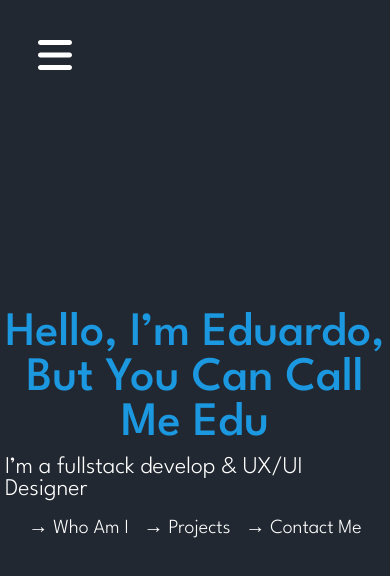
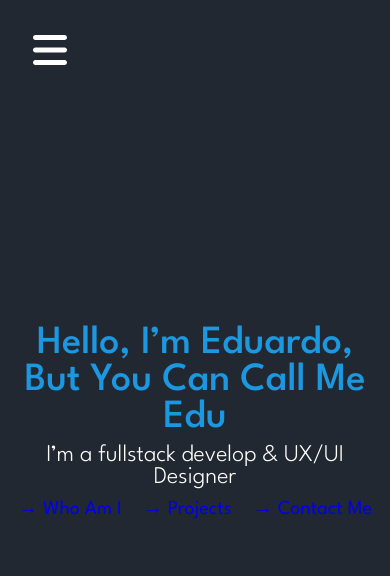
Before and after one commit to eedumarquess/portfolio, a Vue app: page / in a window 390 px wide. Shown: the top 576 px of the page. Built offline with nearby package versions, Linux system fonts and the light colour scheme; a web font is replaced by a local one.

Commit message:
Improve CSS for mobile first

```diff
--- a/src/components/menu/Menu.vue
+++ b/src/components/menu/Menu.vue
@@ -46,7 +46,7 @@ export default {
           Projects
         </router-link>
         <router-link to="/contact-me">
-          Contact Me
+          Contact
         </router-link>
       </div>
 
@@ -77,7 +77,7 @@ export default {
   }
 
   .icon-menu {
-    margin: 35px;
+    margin: 30px;
     filter: invert(95%) sepia(100%) saturate(14%) hue-rotate(213deg) brightness(104%) contrast(104%);
     width: 40px;
     aspect-ratio: 1;
@@ -100,11 +100,7 @@ export default {
   .menubar-links > a {
     padding: 5px;
     margin: 5px 30px;
-    font-size: 45px;
-  }
-
-  .menubar-links > a::before {
-    content: "\2192";
+    font-size: 54px;
   }
 
   .menubar-icons {
--- a/src/views/Homepage.vue
+++ b/src/views/Homepage.vue
@@ -15,18 +15,20 @@
     </p>
     <div id="nav">
       <router-link to="/about-me">
-        Who Am I
+        → Who Am I
       </router-link>
       <router-link to="/projects">
-        Projects
+        → Projects
       </router-link>
       <router-link to="/contact-me">
-        Contact Me
+        → Contact Me
       </router-link>
     </div>
     <router-view/>
   </div>
 </template>
+
+<!-- color: #1B98E0; -->
 
 <style>
   @font-face {
@@ -44,30 +46,39 @@
   }
 
   .homepage-title {
+    margin: 4px 16px;
     text-align: center;
+    font-size: 40px;
+    font-weight: 500;
     color: #1B98E0;
-    font-size: 48px;
-    font-weight: 500;
-    padding: 5px;
-    line-height: 45px;
   }
 
   .homepage-paragraph {
+    margin: 4px 16px;
+    font-size: 24px;
     font-weight: 300;
-    font-size: 24px;
-    padding: 5px 5px 15px 5px;
+    text-align: center;
   }
 
-  #nav > a {
-    color: #fff;
-    text-decoration: none;
-    font-weight: 300;
-    padding: 5px;
-    font-size: 20px;
+  #nav {
+    display: none;
   }
 
-  #nav > a::before {
-    content: "\2192";
+  @media screen and (min-width: 380px) {
+    #nav {
+      display: block;
+      margin: 4px;
+    }
+
+    #nav > a {
+      padding: 4px;
+      margin: 4px;
+      font-size: 20px;
+    }
+
+    #nav > a:hover {
+      color: #1B98E0;
+    }
   }
 
 </style>
```
